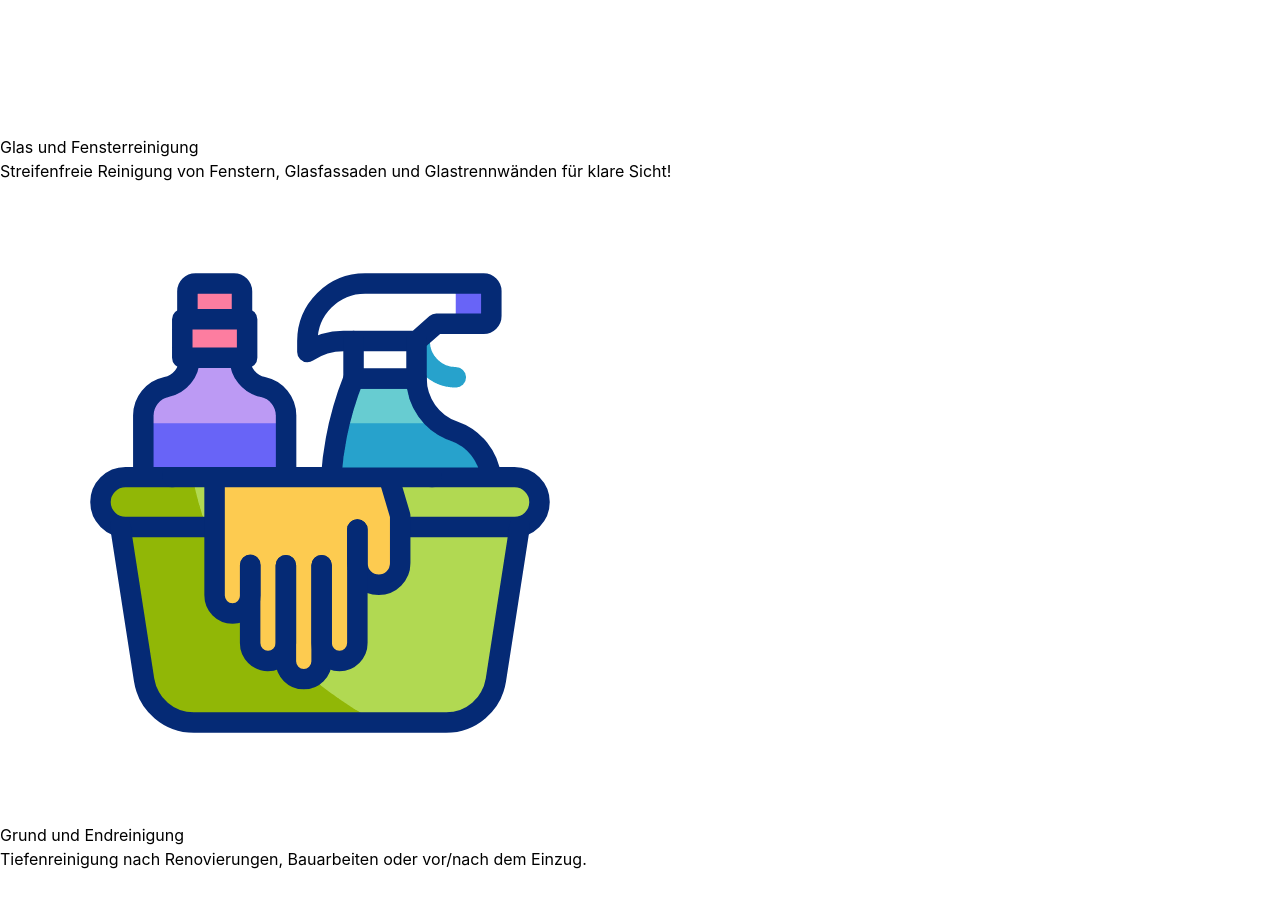
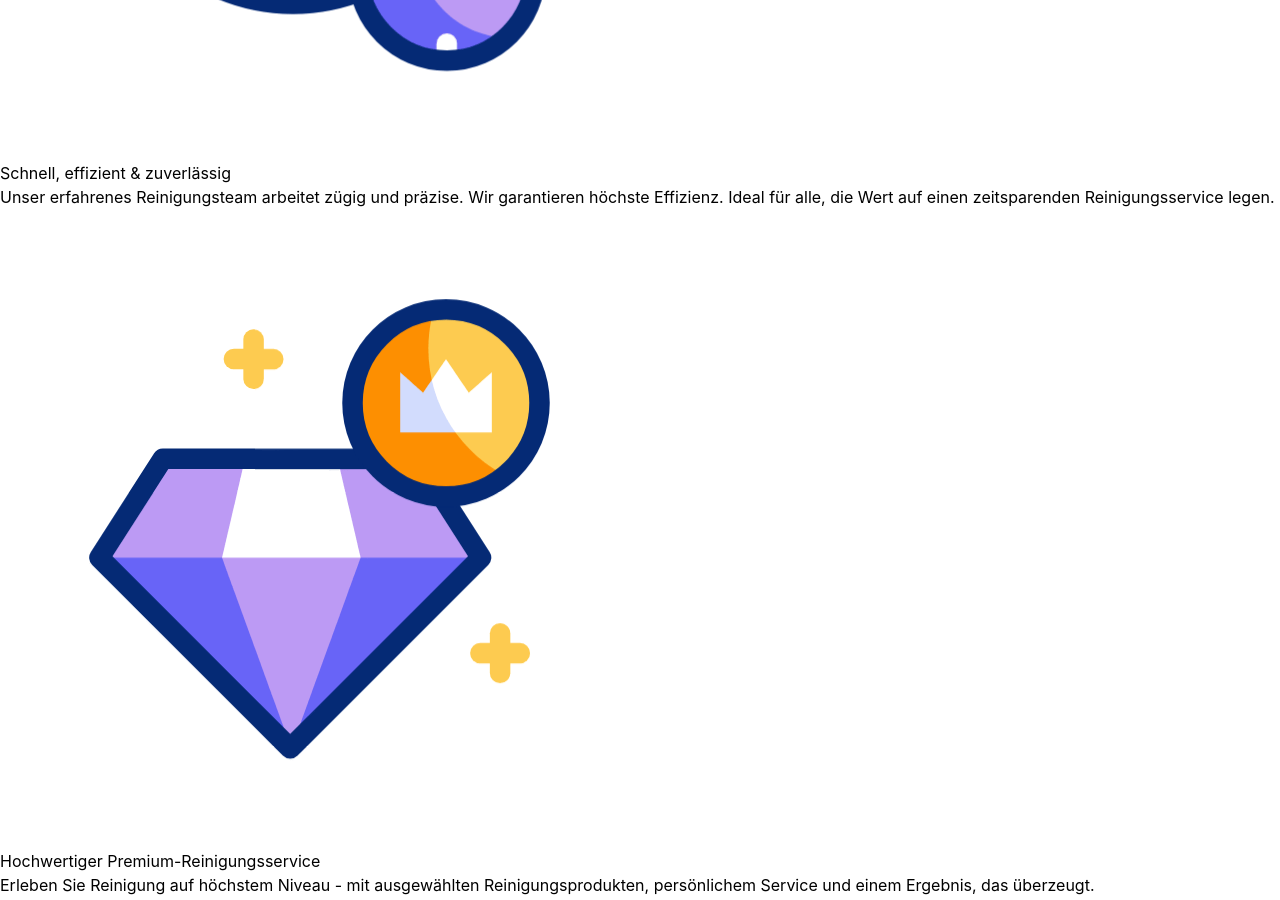
Before and after one commit to RUBBOSS/klaren-norden-cleaning, a React app: page / in a window 1280 px wide. Shown: the part 1880-2780 px from the top of the page. Built offline with nearby package versions, Linux system fonts and the light colour scheme.

Commit message:
Fix horizontal alignment in AboutUs component
- Removed flex centering that was causing text to start at video middle
- Left and right content sections now properly align at the top
- Improved visual layout consistency

```diff
--- a/src/components/AboutUs.jsx
+++ b/src/components/AboutUs.jsx
@@ -2,43 +2,16 @@ import React from "react";
 
 const AboutUs = () => {
   const stats = [
-    { number: "500+", label: "Happy Customers" },
-    { number: "3+", label: "Years Experience" },
-    { number: "1000+", label: "Projects Completed" },
-    { number: "24/7", label: "Customer Support" },
-  ];
-
-  const features = [
-    {
-      icon: "/icons/cleanHouse.gif",
-      title: "Unterhaltsreinigung",
-      description:
-        "Regelmäßige Reinigung für Büro-, Gewerbe- und Privatflächen – zuverlässig und gründlich!",
-    },
-    {
-      icon: "/icons/glassCleaning.gif",
-      title: "Glas und Fensterreinigung",
-      description:
-        "Streifenfreie Reinigung von Fenstern, Glasfassaden und Glastrennwänden für klare Sicht!",
-    },
-    {
-      icon: "/icons/cleaningTools.gif",
-      title: "Grund und Endreinigung",
-      description:
-        "Tiefenreinigung nach Renovierungen, Bauarbeiten oder vor/nach dem Einzug.",
-    },
-    {
-      icon: "/icons/trolley.gif",
-      title: "Umzugsservice und Entrümpelung",
-      description:
-        "Komplette Unterstützung beim Umzug – inkl. Reinigung & Entsorgung!",
-    },
+    { number: "279+", label: "Zufriedene Kunden" },
+    { number: "1+", label: "Jahre Erfahrung" },
+    { number: "340+", label: "Abgeschlossene Projekte" },
+    { number: "24/7", label: "Kundenservice" },
   ];
 
   return (
     <section id="about" className="py-16 bg-white">
       <div className="container mx-auto px-4">
-        <div className="grid grid-cols-1 lg:grid-cols-2 gap-12 items-center">
+        <div className="grid grid-cols-1 lg:grid-cols-2 gap-12 items-start">
           {/* Left Content */}
           <div>
             <h2 className="text-4xl font-bold text-gray-800 mb-6">
@@ -63,42 +36,6 @@ const AboutUs = () => {
               Wir arbeiten effizient, umweltbewusst und individuell nach Ihren
               Bedürfnissen – für private Haushalte, Unternehmen oder beim Umzug.
             </p>
-
-            {/* Features Grid */}
-            <div className="grid grid-cols-1 sm:grid-cols-2 gap-4 mb-8">
-              {features.map((feature, index) => (
-                <div key={index} className="flex items-start space-x-3">
-                  {feature.icon.startsWith("/") ? (
-                    <img
-                      src={feature.icon}
-                      alt={feature.title}
-                      className="w-20 h-20 mt-1"
-                      loading="lazy"
-                      onError={(e) => {
-                        e.target.style.display = "none";
-                        e.target.nextSibling.style.display = "inline";
-                      }}
-                    />
-                  ) : null}
-                  <span
-                    className="text-3xl"
-                    style={{
-                      display: feature.icon.startsWith("/") ? "none" : "inline",
-                    }}
-                  >
-                    {feature.icon.startsWith("/") ? "🏢" : feature.icon}
-                  </span>
-                  <div>
-                    <h4 className="font-semibold text-gray-800">
-                      {feature.title}
-                    </h4>
-                    <p className="text-sm text-gray-600">
-                      {feature.description}
-                    </p>
-                  </div>
-                </div>
-              ))}
-            </div>
           </div>
 
           {/* Right Content - Video and Stats */}
@@ -152,11 +89,13 @@ const AboutUs = () => {
                   className="w-20 h-20"
                   loading="lazy"
                   onError={(e) => {
-                    e.target.style.display = 'none';
-                    e.target.nextSibling.style.display = 'inline';
+                    e.target.style.display = "none";
+                    e.target.nextSibling.style.display = "inline";
                   }}
                 />
-                <span className="text-2xl" style={{ display: 'none' }}>🎯</span>
+                <span className="text-2xl" style={{ display: "none" }}>
+                  🎯
+                </span>
               </div>
               <h4 className="text-xl font-semibold text-gray-800 mb-3">
                 Gründliche & professionelle Reinigung
@@ -174,17 +113,21 @@ const AboutUs = () => {
                   className="w20 h-20"
                   loading="lazy"
                   onError={(e) => {
-                    e.target.style.display = 'none';
-                    e.target.nextSibling.style.display = 'inline';
+                    e.target.style.display = "none";
+                    e.target.nextSibling.style.display = "inline";
                   }}
                 />
-                <span className="text-2xl" style={{ display: 'none' }}>⚡</span>
+                <span className="text-2xl" style={{ display: "none" }}>
+                  ⚡
+                </span>
               </div>
               <h4 className="text-xl font-semibold text-gray-800 mb-3">
                 Schnell, effizient & zuverlässig
               </h4>
               <p className="text-gray-600">
-                Unser erfahrenes Reinigungsteam arbeitet zügig und präzise. Wir garantieren höchste Effizienz. Ideal für alle, die Wert auf einen zeitsparenden Reinigungsservice legen.
+                Unser erfahrenes Reinigungsteam arbeitet zügig und präzise. Wir
+                garantieren höchste Effizienz. Ideal für alle, die Wert auf
+                einen zeitsparenden Reinigungsservice legen.
               </p>
             </div>
             <div className="p-6">
@@ -195,17 +138,21 @@ const AboutUs = () => {
                   className="w-20 h-20"
                   loading="lazy"
                   onError={(e) => {
-                    e.target.style.display = 'none';
-                    e.target.nextSibling.style.display = 'inline';
+                    e.target.style.display = "none";
+                    e.target.nextSibling.style.display = "inline";
                   }}
                 />
-                <span className="text-2xl" style={{ display: 'none' }}>💎</span>
+                <span className="text-2xl" style={{ display: "none" }}>
+                  💎
+                </span>
               </div>
               <h4 className="text-xl font-semibold text-gray-800 mb-3">
                 Hochwertiger Premium-Reinigungsservice
               </h4>
               <p className="text-gray-600">
-                Erleben Sie Reinigung auf höchstem Niveau - mit ausgewählten Reinigungsprodukten, persönlichem Service und einem Ergebnis, das überzeugt.
+                Erleben Sie Reinigung auf höchstem Niveau - mit ausgewählten
+                Reinigungsprodukten, persönlichem Service und einem Ergebnis,
+                das überzeugt.
               </p>
             </div>
           </div>
--- a/src/components/WhatWeOffer.jsx
+++ b/src/components/WhatWeOffer.jsx
@@ -3,34 +3,44 @@ import React from 'react';
 const WhatWeOffer = () => {
   const services = [
     {
+      icon: "/icons/cleanHouse.gif",
+      title: "Unterhaltsreinigung",
+      description: "Regelmäßige Reinigung für Büro-, Gewerbe- und Privatflächen – zuverlässig und gründlich!"
+    },
+    {
+      icon: "/icons/glassCleaning.gif",
+      title: "Glas und Fensterreinigung",
+      description: "Streifenfreie Reinigung von Fenstern, Glasfassaden und Glastrennwänden für klare Sicht!"
+    },
+    {
+      icon: "/icons/cleaningTools.gif",
+      title: "Grund und Endreinigung",
+      description: "Tiefenreinigung nach Renovierungen, Bauarbeiten oder vor/nach dem Einzug."
+    },
+    {
+      icon: "/icons/trolley.gif",
+      title: "Umzugsservice und Entrümpelung",
+      description: "Komplette Unterstützung beim Umzug – inkl. Reinigung & Entsorgung!"
+    },
+    {
       icon: "🏠",
-      title: "Residential Cleaning",
-      description: "Complete home cleaning services including deep cleaning, regular maintenance, and move-in/move-out cleaning."
+      title: "Wohnungsreinigung",
+      description: "Komplette Hausreinigungsdienste einschließlich Tiefenreinigung, regelmäßiger Wartung und Ein-/Auszugsreinigung."
     },
     {
       icon: "🏢",
-      title: "Commercial Cleaning",
-      description: "Professional office and commercial space cleaning with flexible scheduling to meet your business needs."
-    },
-    {
-      icon: "🪟",
-      title: "Window Cleaning",
-      description: "Crystal clear window cleaning for both interior and exterior windows, leaving streak-free results."
+      title: "Gewerbliche Reinigung",
+      description: "Professionelle Büro- und Gewerbeflächenreinigung mit flexibler Terminplanung für Ihre Geschäftsanforderungen."
     },
     {
       icon: "🛋️",
-      title: "Carpet & Upholstery",
-      description: "Deep cleaning for carpets, rugs, and upholstery using eco-friendly products and advanced techniques."
-    },
-    {
-      icon: "🧽",
-      title: "Deep Cleaning",
-      description: "Thorough deep cleaning service that reaches every corner, perfect for seasonal cleaning or special occasions."
+      title: "Teppich & Polsterreinigung",
+      description: "Tiefenreinigung für Teppiche, Läufer und Polstermöbel mit umweltfreundlichen Produkten und fortschrittlichen Techniken."
     },
     {
       icon: "🌿",
-      title: "Eco-Friendly Options",
-      description: "Green cleaning solutions that are safe for your family, pets, and the environment."
+      title: "Umweltfreundliche Optionen",
+      description: "Grüne Reinigungslösungen, die sicher für Ihre Familie, Haustiere und die Umwelt sind."
     }
   ];
 
@@ -38,16 +48,37 @@ const WhatWeOffer = () => {
     <section id="services" className="py-16 bg-gray-50">
       <div className="container mx-auto px-4">
         <div className="text-center mb-12">
-          <h2 className="text-4xl font-bold text-gray-800 mb-4">What We Offer</h2>
+          <h2 className="text-4xl font-bold text-gray-800 mb-4">Was wir anbieten</h2>
           <p className="text-lg text-gray-600 max-w-2xl mx-auto">
-            We provide comprehensive cleaning services tailored to meet your specific needs and exceed your expectations.
+            Wir bieten umfassende Reinigungsdienstleistungen, die auf Ihre spezifischen Bedürfnisse zugeschnitten sind und Ihre Erwartungen übertreffen.
           </p>
         </div>
 
-        <div className="grid grid-cols-1 md:grid-cols-2 lg:grid-cols-3 gap-8">
+        <div className="grid grid-cols-1 md:grid-cols-2 gap-8">
           {services.map((service, index) => (
             <div key={index} className="bg-white rounded-lg shadow-md p-6 hover:shadow-lg transition duration-300">
-              <div className="text-4xl mb-4">{service.icon}</div>
+              <div className="flex items-start space-x-3 mb-4">
+                {service.icon.startsWith("/") ? (
+                  <img
+                    src={service.icon}
+                    alt={service.title}
+                    className="w-16 h-16 mt-1"
+                    loading="lazy"
+                    onError={(e) => {
+                      e.target.style.display = "none";
+                      e.target.nextSibling.style.display = "inline";
+                    }}
+                  />
+                ) : null}
+                <span
+                  className="text-4xl"
+                  style={{
+                    display: service.icon.startsWith("/") ? "none" : "inline",
+                  }}
+                >
+                  {service.icon.startsWith("/") ? "🏢" : service.icon}
+                </span>
+              </div>
               <h3 className="text-xl font-semibold text-gray-800 mb-3">{service.title}</h3>
               <p className="text-gray-600">{service.description}</p>
             </div>
@@ -56,7 +87,7 @@ const WhatWeOffer = () => {
 
         <div className="text-center mt-12">
           <button className="bg-blue-600 text-white px-8 py-3 rounded-lg font-semibold hover:bg-blue-700 transition duration-300">
-            View All Services
+            Angebot anfordern
           </button>
         </div>
       </div>
```
Also changed, not shown: src/components/Header.jsx (+19 -6 lines).
